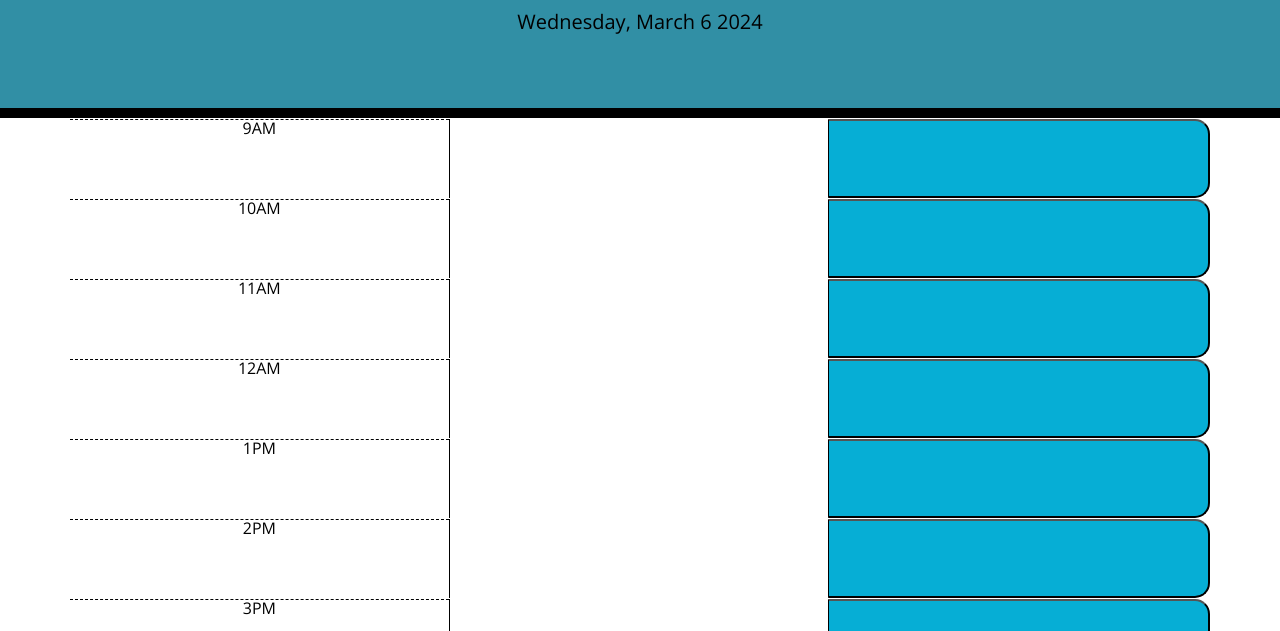
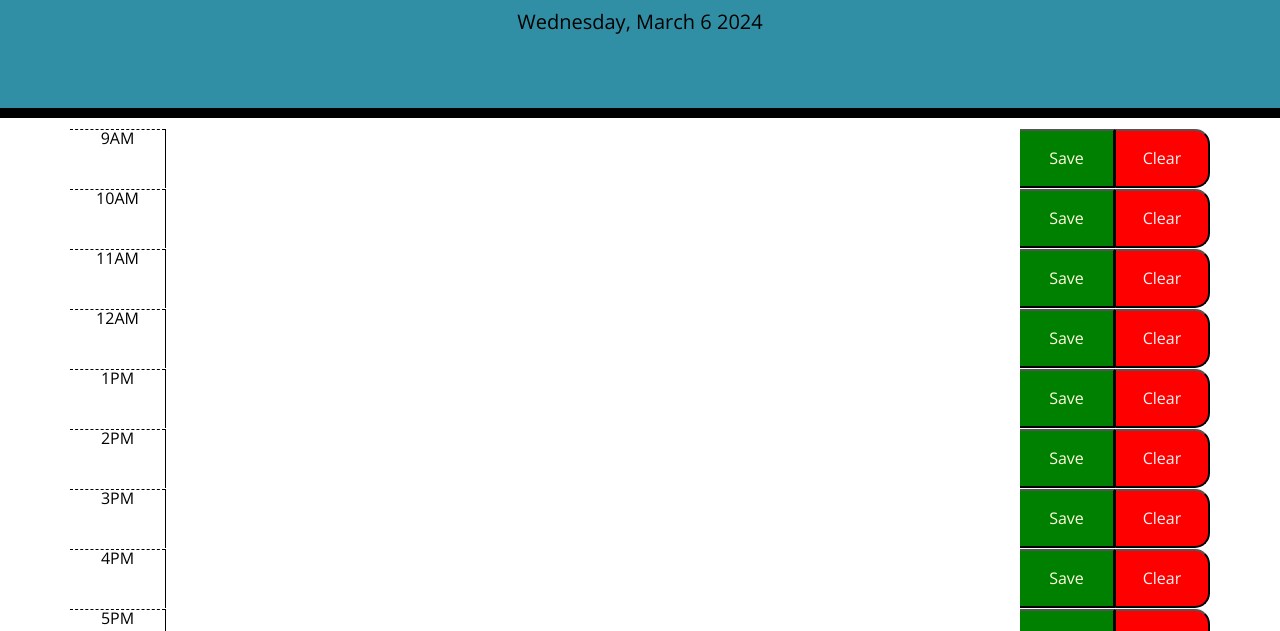
Before and after one commit to GabiDragh/Work-Day-Scheduler, a plain HTML site: page index.html in a window 1280 px wide. Shown: the part 169-800 px from the top of the page. Drawn offline with nearby package versions, Linux system fonts and the light colour scheme.

Commit message:
Clear button functionality fixed

```diff
--- a/assets/css/style.css
+++ b/assets/css/style.css
@@ -26,6 +26,11 @@ header {
   white-space: pre-wrap;
 }
 
+.container {
+  margin-top: 10px;
+  background-image: url();
+}
+
 .time-block {
   text-align: center;
   border-radius: 15px;
@@ -33,7 +38,7 @@ header {
 
 .row {
   white-space: pre-wrap;
-  height: 80px;
+  height: 60px;
   border-top: 1px solid white;
 }
 
@@ -55,18 +60,29 @@ header {
 
 .future {
   background-color: #77dd77;
-  color: white;
+  color: lightyellow;
 }
 
 .saveBtn {
-  border-left: 1px solid black;
-  border-top-right-radius: 15px;
-  border-bottom-right-radius: 15px;
-  background-color: #06aed5;
-  color: white;
+  border-left: 1px black;
+  background-color: green;
+  color: lightyellow;
 }
 
 .saveBtn i:hover {
   font-size: 20px;
   transition: all 0.3s ease-in-out;
 }
+
+.clearBtn {
+  border-left: 1px solid black;
+  border-top-right-radius: 15px;
+  border-bottom-right-radius: 15px;
+  background-color: red;
+  color: whitesmoke;
+}
+
+.saveBtn i:hover {
+  font-size: 20px;
+  transition: all 0.3s ease-in-out;
+}
--- a/script.js
+++ b/script.js
@@ -35,12 +35,13 @@ $(document).ready(function () {
 
       // Create, add properties to each element - hour, text input area and save button
       var row = $(`<div>`).addClass(`time-block row`);
-      var hourDiv = $(`<div>`).addClass(`hour col`).text(hour);
-      var textDiv = $(`<textarea>`).addClass(`textarea event-input col`);
-      var saveBtn = $(`<button>`).addClass(`saveBtn col`);
+      var hourDiv = $(`<div>`).addClass(`hour col-1`).text(hour);
+      var textDiv = $(`<textarea>`).addClass(`textarea event-input col-9`);
+      var saveBtn = $(`<button>`).addClass(`saveBtn col-1`).text('Save');
+      var clearBtn = $('<button>').addClass('clearBtn col-1').text('Clear');
 
       // Append elements to each row and all rows to the container
-      row.append(hourDiv, textDiv, saveBtn);
+      row.append(hourDiv, textDiv, saveBtn, clearBtn);
       container.append(row);
     }
     // Call the function that remembers the text after page refresh
@@ -55,19 +56,49 @@ $(document).ready(function () {
 
     $(".saveBtn").on("click", function (event) {
       event.preventDefault();
+      console.log("I am pressing the save button");
+
       // Define variable to store text input for each similar fields
       var inputText = $(this).siblings(".event-input").val().trim();
+
+      // Identify parent row to use as index in the array when saving the input data
+      var index = $(this).parent().index();
       console.log(inputText)
+
       // Define an array variable that gets the information existent in local storage. If nothing exists, create an empty array.
       var storedInputText = JSON.parse(localStorage.getItem("inputTexts")) || [];
 
-      // Push the existing text into the array
-      storedInputText.push(inputText);
+      // Assign input to the time slot
+      storedInputText[index] = inputText;
 
       // Store input text in local storage
       localStorage.setItem("inputTexts", JSON.stringify(storedInputText));
 
     });
+
+     // DONE: Add a clear button next to save button to clear input text
+
+    $(".clearBtn").on("click", function (event) {
+      event.preventDefault();
+      console.log("I am pressing the button"); //check if the button is working
+
+      // Identify parent row to use as index in the array when deleting the input data
+      var index = $(this).parent().index();
+
+      //Get the stored array from local storage
+      var storedInputText = JSON.parse(localStorage.getItem("inputTexts")) || [];
+
+      //Empty the value for current item in array
+      storedInputText[index] = "";
+
+      //Reset the array in local storage
+      localStorage.setItem("inputTexts", JSON.stringify(storedInputText));
+
+      //Clear the input field
+      $(this).siblings(".event-input").val("");
+
+    });
+
 
     // DONE: Function to call when page refreshes displaying the input text
 
@@ -80,8 +111,6 @@ $(document).ready(function () {
     }
 
   }
-  // TODO: Add a clear button next to save button to clear input text
-
 
   //Call functions
   updateHeaderDate();
```
